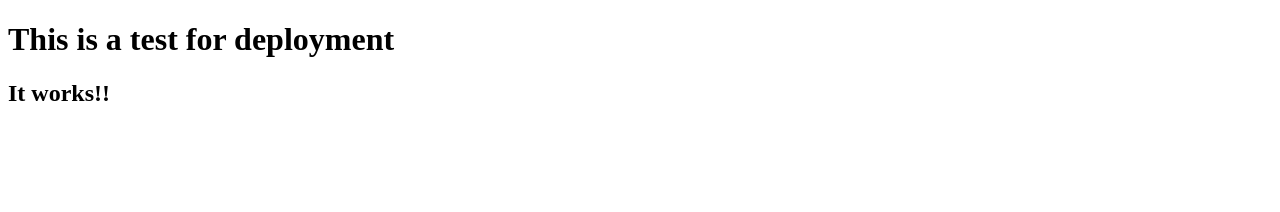
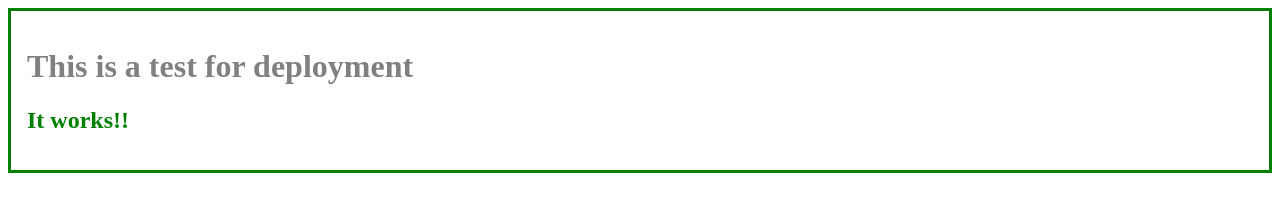
Before and after one commit to Flare7602/AMartin, a plain HTML site: page index.html in a window 1280 px wide. Drawn offline with Linux system fonts and the light colour scheme.

Commit message:
Added color

```diff
--- a/index.html
+++ b/index.html
@@ -1,4 +1,6 @@
 <!DOCTYPE html>
+
+<link rel="stylesheet" href="test2.css">
 
 <body>
 
@@ -7,6 +9,8 @@
 
     <h2>It works!!</h2>
 </p>
+
+
 </body>
 
 </html>
--- /dev/null
+++ b/test2.css
@@ -0,0 +1,15 @@
+body{
+
+color: blue;
+border: solid; color: green;
+padding: 1em;
+
+}
+
+h1
+{
+
+color: gray;
+
+
+}
```
